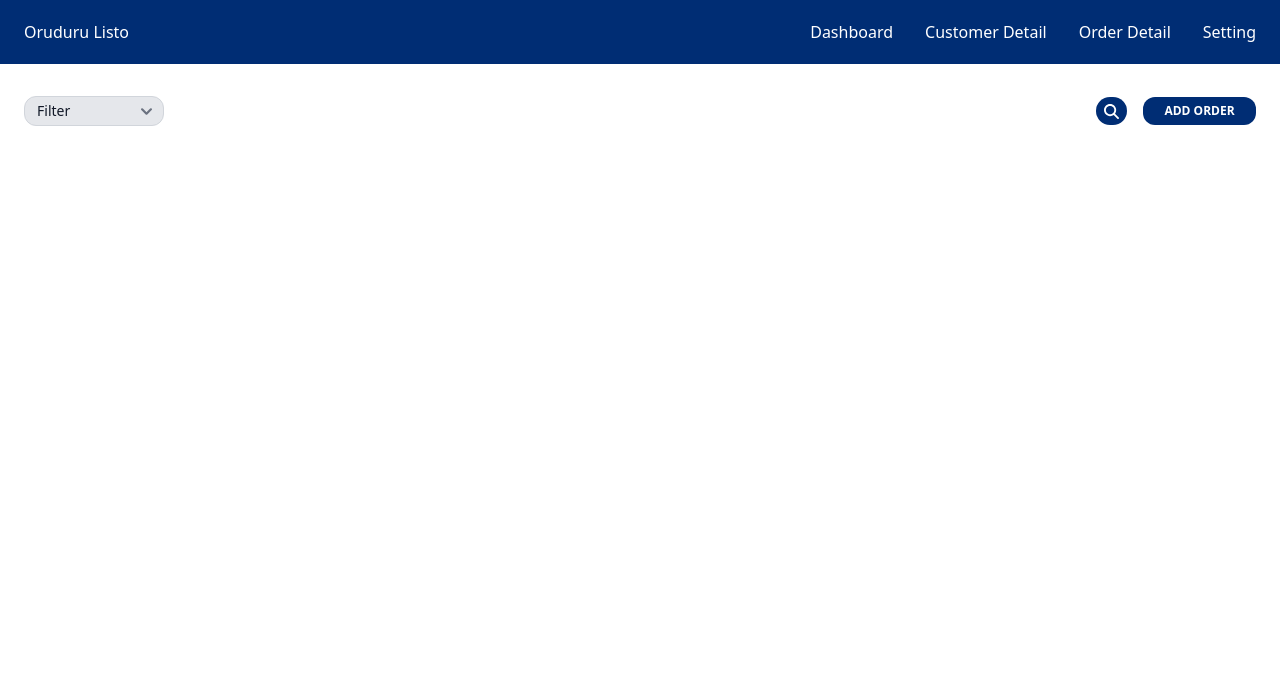
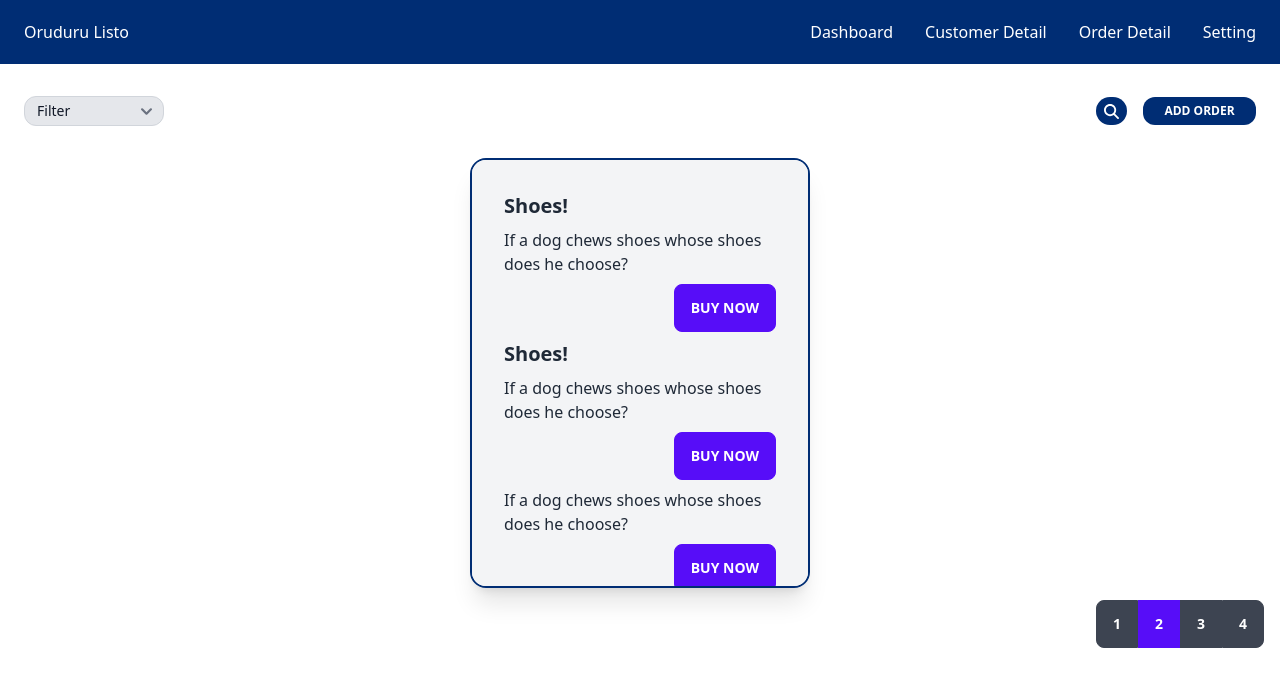
Before and after one commit to reskybayu234/order-list-tailwind-vite-vue-mobile, a Vue app: page /order in a window 1280 px wide. Shown: the top 686 px of the page. Built offline with nearby package versions, Linux system fonts and the light colour scheme; what mdi-vue would draw is missing.

Commit message:
update order card for table

```diff
--- a/src/views/Order.vue
+++ b/src/views/Order.vue
@@ -12,30 +12,8 @@ import { useOrderStore } from "../store/order.js";
 </script>
 
 <template>
-  <!-- <div class="mt-12">
-    <div class="grid mx-5 grid-cols-7">
-      <select
-        id="small"
-        class="col-span-3 px-3 block w-full bg-gray-200 border text-sm border-gray-300 text-gray-900 text-sm rounded-lg focus:ring-blue-500 focus:border-blue-500 p-1 dark:bg-gray-700 dark:border-gray-600 dark:placeholder-gray-400 dark:text-white dark:focus:ring-blue-500 dark:focus:border-blue-500"
-      >
-        <option selected>Filter Status</option>
-        <option value="US">Lunas</option>
-        <option value="CA">Belum Lunas</option>
-        <option value="FR">Cancel</option>
-      </select>
-
-      <div class="bg-gray-200 justify-center rounded-xl ml-10 w-8">
-        <svg xmlns="http://www.w3.org/2000/svg" viewBox="-250 -250 1000 1000">
-          <path
-            d="M416 208c0 45.9-14.9 88.3-40 122.7L502.6 457.4c12.5 12.5 12.5 32.8 0 45.3s-32.8 12.5-45.3 0L330.7 376c-34.4 25.2-76.8 40-122.7 40C93.1 416 0 322.9 0 208S93.1 0 208 0S416 93.1 416 208zM208 352a144 144 0 1 0 0-288 144 144 0 1 0 0 288z"
-          />
-        </svg>
-      </div>
-      <button class="col-span-3 text-white bg-[#002D74] rounded-xl ml-8 w-26">
-        Add Order
-      </button>
-    </div>
-  </div> -->
+  <div>
+    <section>
       <div class="flex w-full px-6 my-8 justify-between">
         <div class="flex items-center">
           <select
@@ -49,7 +27,9 @@ import { useOrderStore } from "../store/order.js";
           </select>
         </div>
         <div class="flex w-40 items-center">
-      <div class="h-[28px] p-2 rounded-2xl flex bg-primary items-center mr-4">
+          <div
+            class="h-[28px] p-2 rounded-2xl flex bg-primary items-center mr-4"
+          >
             <svg
               width="15"
               height="15"
@@ -72,4 +52,57 @@ import { useOrderStore } from "../store/order.js";
           </div>
         </div>
       </div>
+    </section>
+    <section>
+      <div
+        class="card border overflow-auto h-98 border-primary border-2 mx-auto w-84 bg-gray-100 shadow-xl"
+      >
+        <div class="card-body">
+          <h2 class="card-title">Shoes!</h2>
+          <p>If a dog chews shoes whose shoes does he choose?</p>
+          <div class="card-actions justify-end">
+            <button class="btn btn-primary">Buy Now</button>
+          </div>
+          <h2 class="card-title">Shoes!</h2>
+          <p>If a dog chews shoes whose shoes does he choose?</p>
+          <div class="card-actions justify-end">
+            <button class="btn btn-primary">Buy Now</button>
+          </div>
+          <p>If a dog chews shoes whose shoes does he choose?</p>
+          <div class="card-actions justify-end">
+            <button class="btn btn-primary">Buy Now</button>
+          </div>
+          <p>If a dog chews shoes whose shoes does he choose?</p>
+          <div class="card-actions justify-end">
+            <button class="btn btn-primary">Buy Now</button>
+          </div>
+          <p>If a dog chews shoes whose shoes does he choose?</p>
+          <div class="card-actions justify-end">
+            <button class="btn btn-primary">Buy Now</button>
+          </div>
+          <h2 class="card-title">Shoes!</h2>
+          <p>If a dog chews shoes whose shoes does he choose?</p>
+          <div class="card-actions justify-end">
+            <button class="btn btn-primary">Buy Now</button>
+          </div>
+          <p>If a dog chews shoes whose shoes does he choose?</p>
+          <div class="card-actions justify-end">
+            <button class="btn btn-primary">Buy Now</button>
+          </div>
+          <p>If a dog chews shoes whose shoes does he choose?</p>
+          <div class="card-actions justify-end">
+            <button class="btn btn-primary">Buy Now</button>
+          </div>
+        </div>
+      </div>
+    </section>
+    <section>
+      <div class="btn-group float-right mt-3 mr-4">
+        <button class="btn btn-md">1</button>
+        <button class="btn btn-md btn-active">2</button>
+        <button class="btn btn-md">3</button>
+        <button class="btn btn-md">4</button>
+      </div>
+    </section>
+  </div>
 </template>
--- a/tailwind.config.js
+++ b/tailwind.config.js
@@ -13,6 +13,12 @@ export default {
       fontWeight: {
         pudar: "50",
       },
+      spacing: {
+        84: "340px",
+      },
+      height: {
+        98: "430px",
+      },
     },
   },
   plugins: [require("flowbite/plugin"), require("daisyui")],
```
Lines whose indentation alone changed are shown as unchanged.
